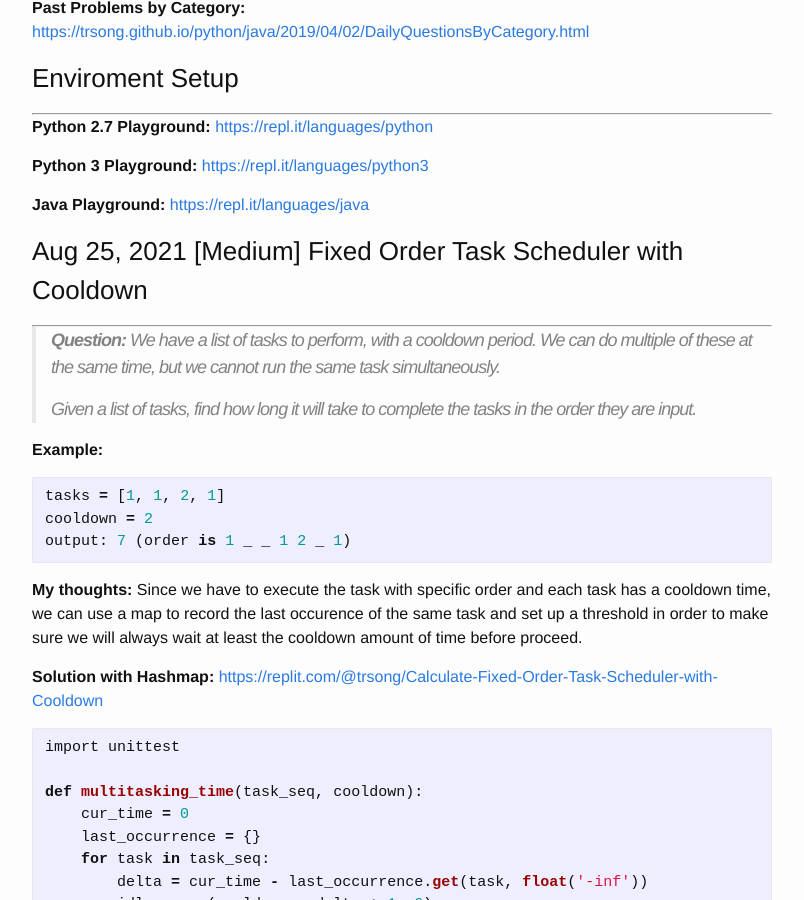
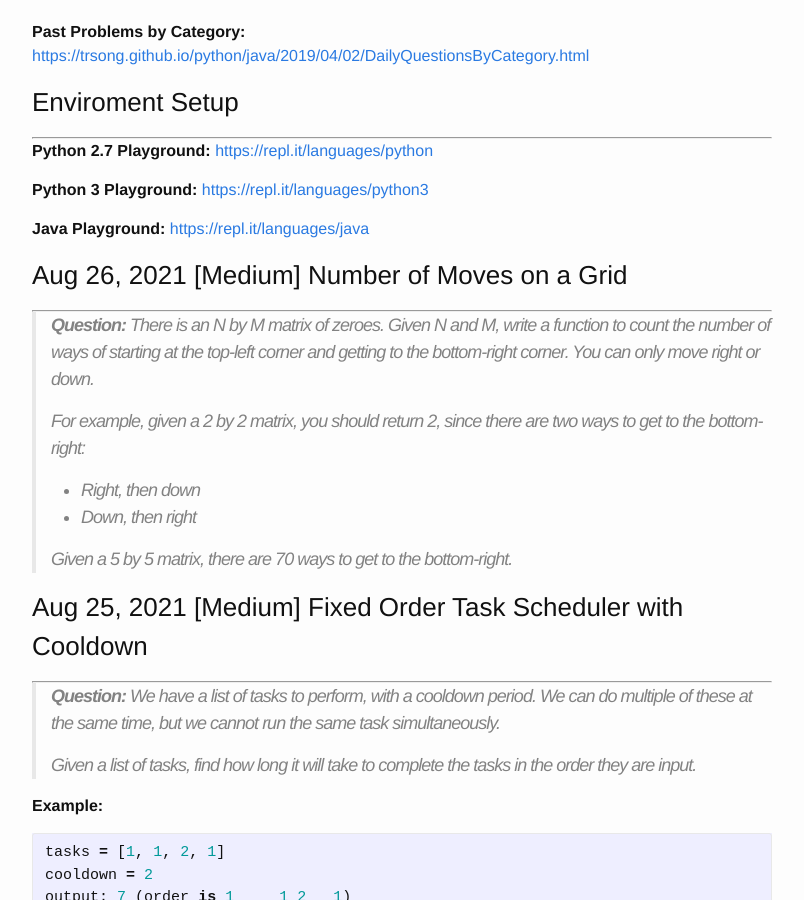
Before and after one commit to trsong/trsong.github.io, a Jekyll site: the page built from _posts/2021-08-01-DailyQuestionsAug.md, in a window 1280 px wide and 900 px high, scrolled down 930 px. Shown: the whole window, without its empty margins (238-1042 px from the left). Built offline with Jekyll 4.4.1, drawn with Linux system fonts in a browser that asks for light colours; some of the changed text lies outside the part shown.

Commit message:
Add Aug 26 question

```diff
--- a/_posts/2021-08-01-DailyQuestionsAug.md
+++ b/_posts/2021-08-01-DailyQuestionsAug.md
@@ -19,6 +19,18 @@ categories: Python/Java
 **Python 3 Playground:** [https://repl.it/languages/python3](https://repl.it/languages/python3)
 
 **Java Playground:** [https://repl.it/languages/java](https://repl.it/languages/java)
+
+
+### Aug 26, 2021 \[Medium\] Number of Moves on a Grid
+---
+> **Question:**  There is an N by M matrix of zeroes. Given N and M, write a function to count the number of ways of starting at the top-left corner and getting to the bottom-right corner. You can only move right or down.
+>
+> For example, given a 2 by 2 matrix, you should return 2, since there are two ways to get to the bottom-right:
+>
+> - Right, then down
+> - Down, then right
+>
+> Given a 5 by 5 matrix, there are 70 ways to get to the bottom-right.
 
 
 ### Aug 25, 2021 \[Medium\] Fixed Order Task Scheduler with Cooldown
```
